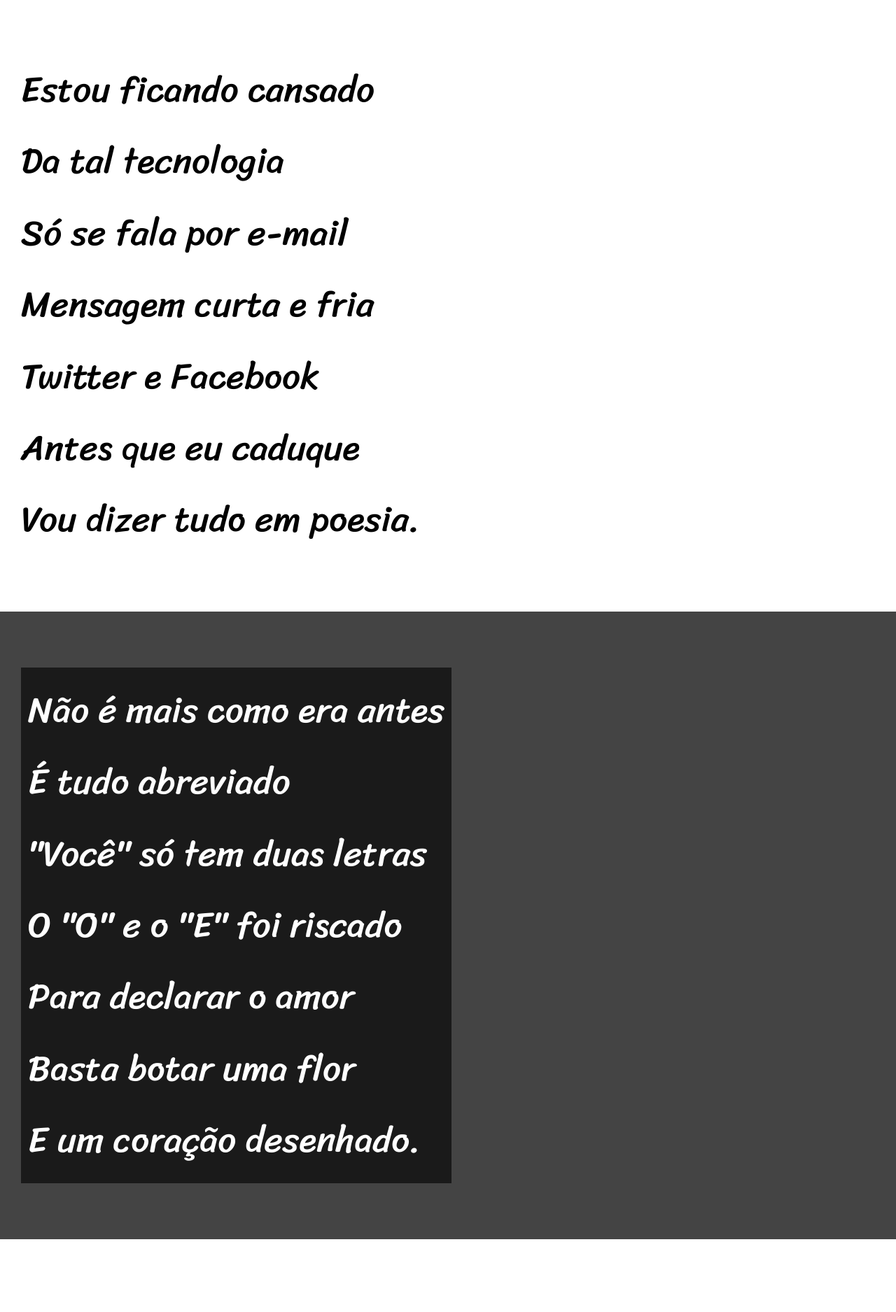
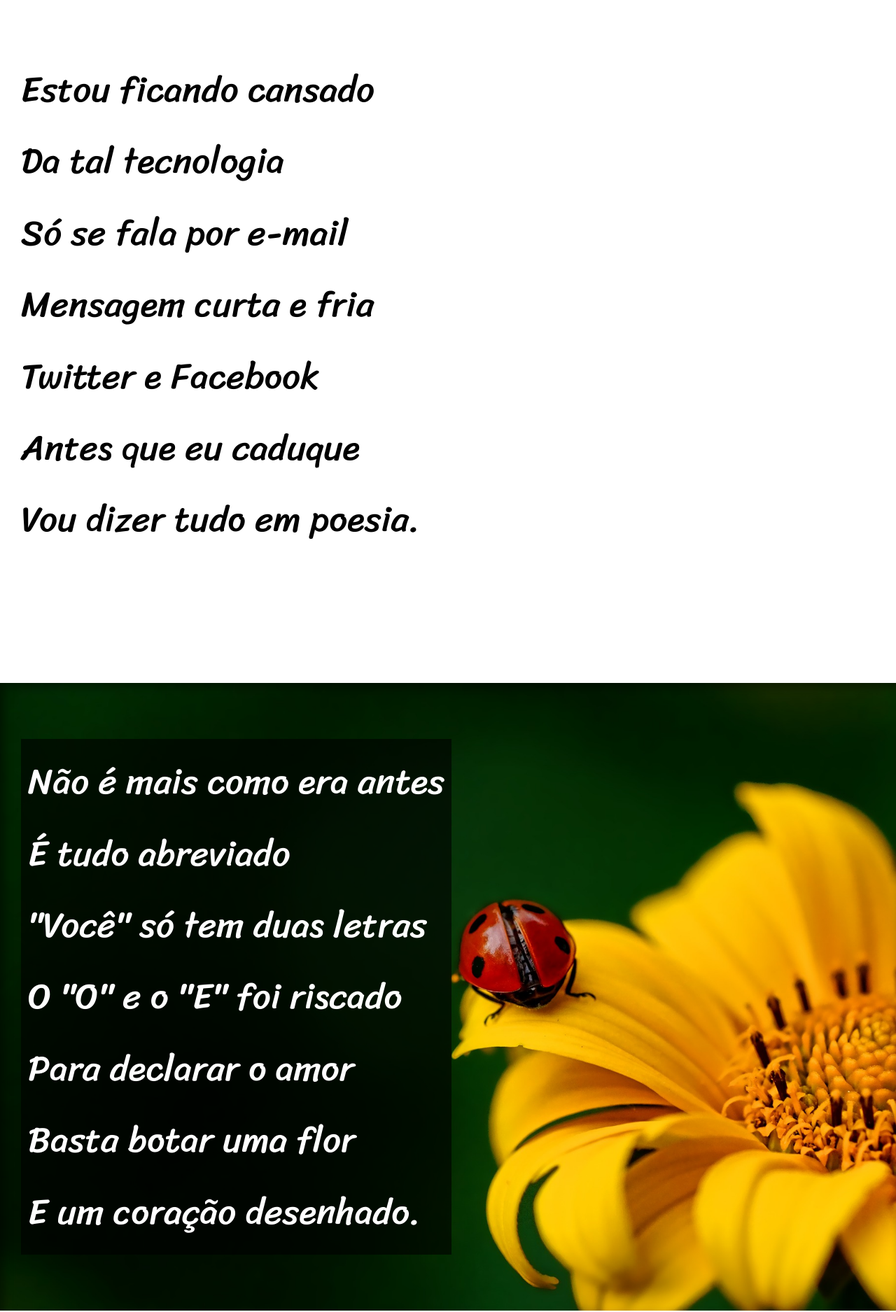
Before and after one commit to frantzdemelien/html-css, a plain HTML site: page exercícios/desafio12/index.html in a window 1280 px wide. Shown: the part 262-2137 px from the top of the page at 70% size. Drawn offline with Linux system fonts and the light colour scheme.

Commit message:
eu atualizei

```diff
--- a/exercícios/desafio12/index.html
+++ b/exercícios/desafio12/index.html
@@ -29,7 +29,7 @@
         </p>
     </section>
 
-    <section class="imagem">
+    <section class="imagem" id="img01">
         <p>
             Não é mais como era antes <br>
             É tudo abreviado <br>
@@ -62,7 +62,7 @@
     </section>
 
 
-    <section class="imagem">
+    <section class="imagem" id="img02">
         <p>
             Tenho saudade das cartas <br>
             Escritas com a própria mão <br>
--- a/exercícios/desafio12/style.css
+++ b/exercícios/desafio12/style.css
@@ -60,6 +60,10 @@ section{
     font-size: 4vw;
 }
 
+section > p {
+    padding-bottom: 2em;
+}
+
 
 
 
@@ -71,6 +75,9 @@ section.normal{
 section.imagem{
     background-color: rgb(68, 68, 68);
     color: white;
+    box-shadow: inset 6px 6px 13px 0px rgba(0, 0, 0, 0.438);
+    background-size: cover;
+    background-attachment: fixed;
 }
 
 section.imagem >p{
@@ -84,6 +91,16 @@ footer{
     padding: 10px;
 }
 
+section#img01{
+    background-image: url('imagens/background001.jpg');
+    background-position: right,center;
+}
+
+section#img02{
+    background-image: url('imagens/background002.jpg');
+
+}
+
 footer div{
 
     text-align: center;
```
